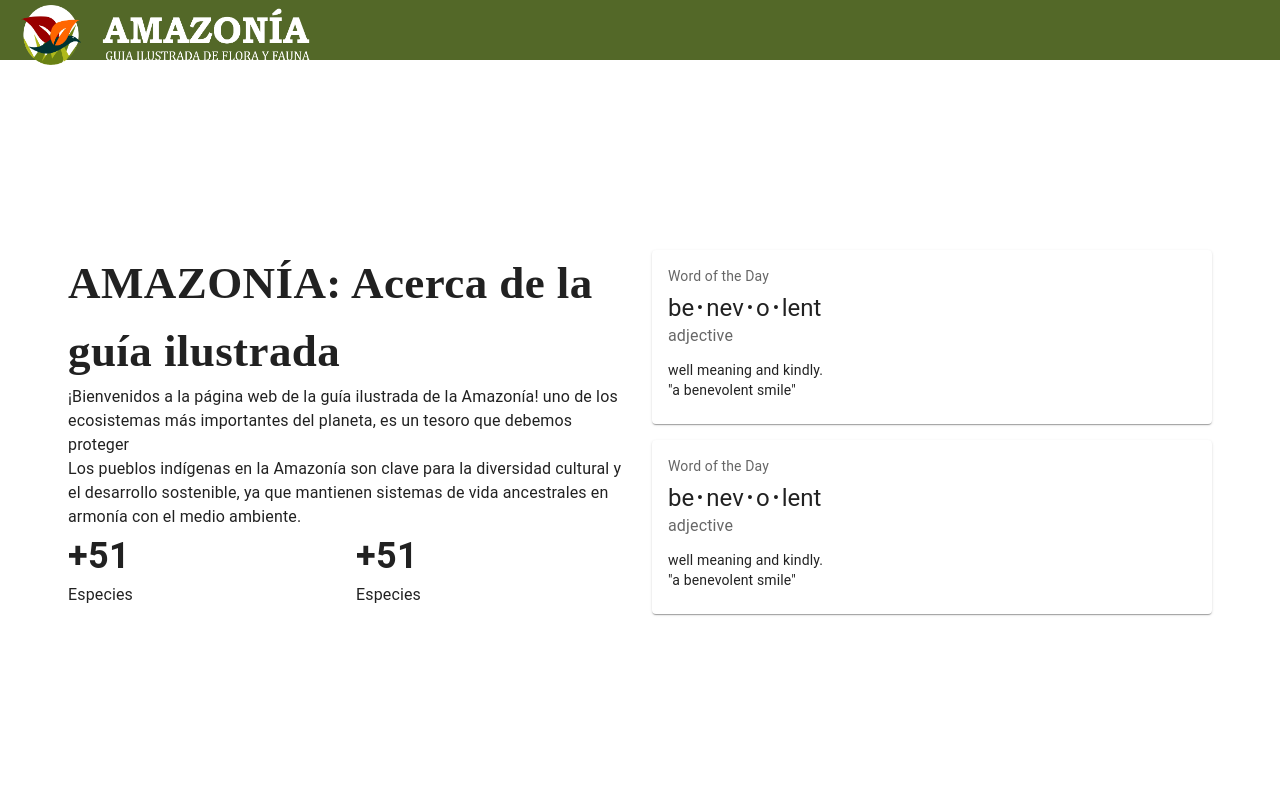
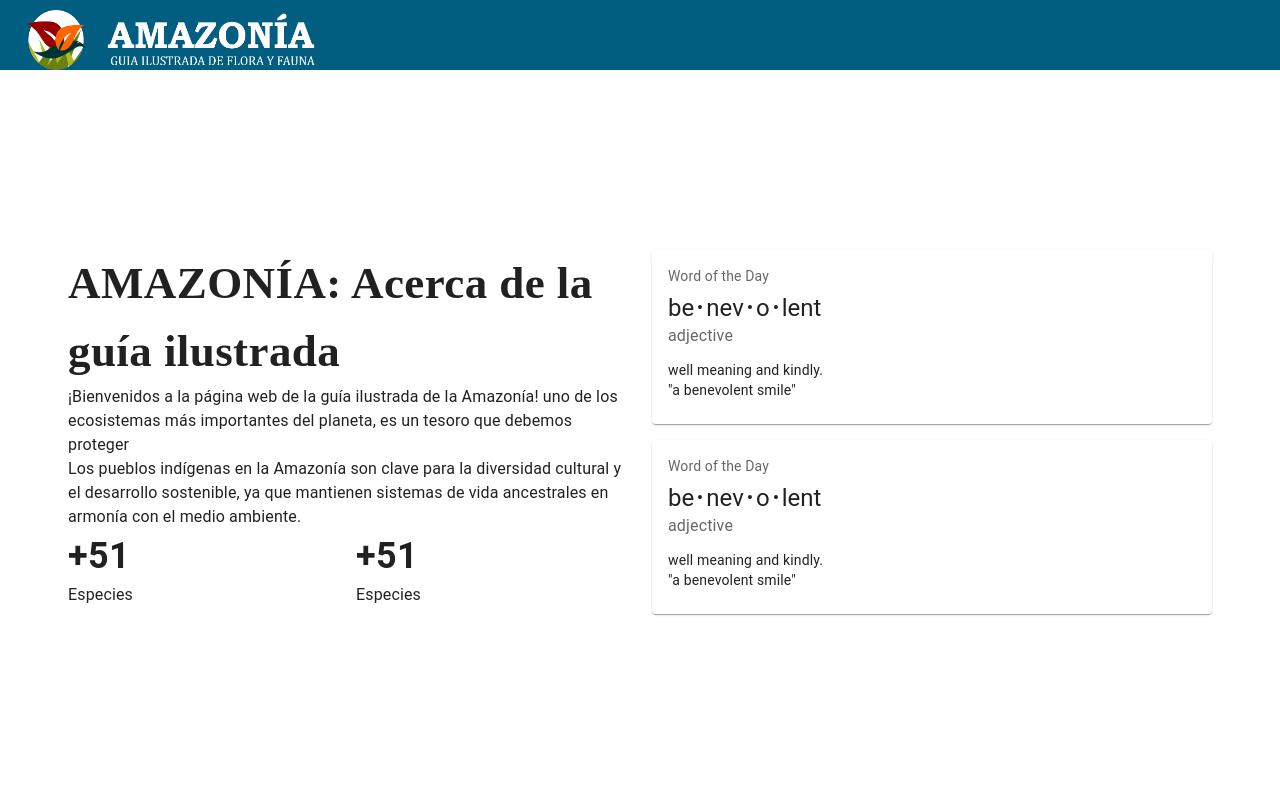
Before and after one commit to Danny-da/new-Amazonia, a React (Create React App) app: page / in a window 1280 px wide. Shown: the top 800 px of the page. Built offline with nearby package versions, Linux system fonts and the light colour scheme.

Commit message:
Cambios del header

```diff
--- a/src/AppRouter.js
+++ b/src/AppRouter.js
@@ -19,6 +19,7 @@ const AppRoutes = () => {
           <Header />
           <Menu />
           <Home />
+
           <Body/>
           <Body2 />
           <Footer />
--- a/src/components/CustomCard.js
+++ b/src/components/CustomCard.js
@@ -5,7 +5,8 @@ import { Card, CardContent, Typography, Grid, Box, Fab } from '@mui/material';
 const CustomCard = ({ imageSrc, title, subtitle }) => {
   const cardStyle = {
     boxShadow: '5px 5px 10px 4px rgba(0, 0, 0, 0.2)',
-    marginBottom: '30px',
+    marginBottom: '20px',
+
   };
 
   const imageStyle = {
--- a/src/components/estilo.css
+++ b/src/components/estilo.css
@@ -1,13 +1,14 @@
 /* Estilos del header */
 header {
-  background-color: rgb(83, 104, 40);
-  padding: 30px;
-  position: fixed;
+  background-color: #015e80;
+  position: absolute;
+  padding: 35px;
   top: 0;
   left: 0;
   width: 100%;
   height: 10px;
   z-index: 1250;
+  box-sizing: border-box;
 }
 
 .logo-container {
@@ -29,16 +30,15 @@ header {
 .menu-container {
   position: relative;
   overflow: hidden;
-  position: fixed;
-  top: 0;
+  top: 70px;
   left: 0;
   z-index: 1250;
   width: 100%;
   text-align: auto;
-  margin-top: 70px;
+
   display: flex;
   backdrop-filter: blur(10px);
-  background-color: rgba(0, 0, 0, 0.3);
+  background-color: rgba(72, 95, 36, 0.4);
 }
 
 .menu-tabs {
@@ -64,7 +64,7 @@ header {
 
 /* Estilos de Home */
 .home-container {
-  margin-top: 10px;
+  margin-top: -70px;
   position: relative;
   margin-bottom: 50px;
 
```
